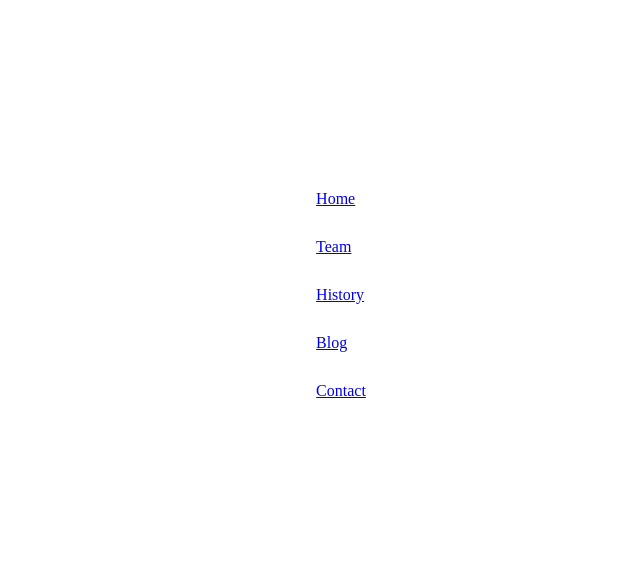
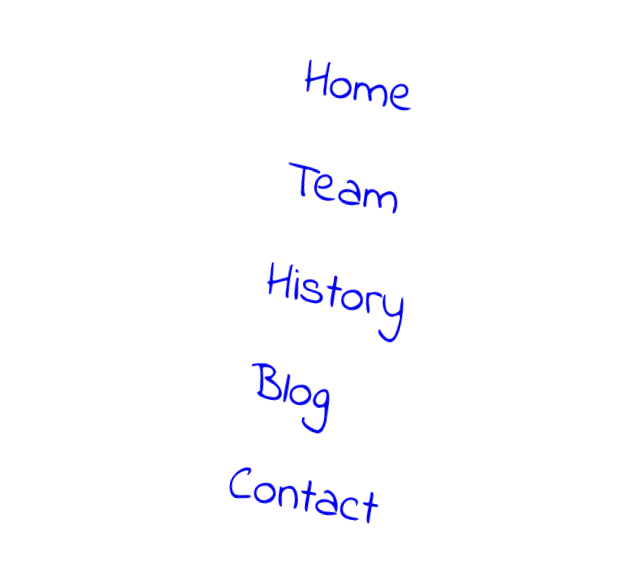
Before and after one commit to gaisinskii/animation1, a Vue app: page /#/ in a window 1280 px wide. Shown: the part 105-668 px from the top of the page, without its empty margins (555-1195 px from the left). Built offline with nearby package versions, Linux system fonts and the light colour scheme.

Commit message:
added simple mouseover animation

```diff
--- a/src/App.vue
+++ b/src/App.vue
@@ -5,10 +5,7 @@
 </template>
 
 <script>
-
-export default {
-
-};
+export default {};
 </script>
 
 <style lang="scss">
--- a/src/assets/styles/main.scss
+++ b/src/assets/styles/main.scss
@@ -1,3 +1,5 @@
+@import url("https://fonts.googleapis.com/css?family=Indie+Flower&display=swap");
+
 html,body {
   height: 100%;
 }
@@ -11,6 +13,7 @@ html,body {
 * {
   margin: 0;
   padding: 0;
+  font-family: 'Indie Flower', cursive;
 }
 
 $testvar: purple;
--- a/src/views/PageMain/PageMain.vue
+++ b/src/views/PageMain/PageMain.vue
@@ -1,39 +1,85 @@
 <template>
   <div class="page page_main">
-    <nav class="page__nav">
-      <ul class="page__list">
+    <nav
+      class="page__nav"
+      @mousemove="mouseMoveAnimation($event)"
+    >
+      <ul
+        class="page__list"
+        :style="{transform: `translateX(20vw) rotate3d(0, 1, 1, ${defaultNavAngle}deg)`}"
+      >
         <li class="page__list-item">
-          <router-link to="/">
+          <router-link
+            class="page__link"
+            to="/"
+          >
             Home
           </router-link>
         </li>
         <li class="page__list-item">
-          <router-link to="/team">
+          <router-link
+            class="page__link"
+            to="/team"
+          >
             Team
           </router-link>
         </li>
         <li class="page__list-item">
-          <router-link to="/history">
+          <router-link
+            class="page__link"
+            to="/history"
+          >
             History
           </router-link>
         </li>
         <li class="page__list-item">
-          <router-link to="/blog">
+          <router-link
+            class="page__link"
+            to="/blog"
+          >
             Blog
           </router-link>
         </li>
         <li class="page__list-item">
-          <router-link to="/contact">
+          <router-link
+            class="page__link"
+            to="/contact"
+          >
             Contact
           </router-link>
         </li>
+        </ulclass="page__list">
       </ul>
     </nav>
   </div>
 </template>
 
 <script>
-export default {};
+export default {
+  data() {
+    return {
+      angle: 15,
+    };
+  },
+  computed: {
+    defaultNavAngle: {
+      get() {
+        return this.angle;
+      },
+      set(v) {
+        this.angle = v;
+      },
+    },
+  },
+  methods: {
+    mouseMoveAnimation(e) {
+      const x = e.clientX;
+      const y = e.clientY;
+      const sum = (x + y) / 100 - 15;
+      this.defaultNavAngle = sum;
+    },
+  },
+};
 </script>
 
 <style lang="scss">
@@ -47,7 +93,9 @@ export default {};
       height: 100%;
     }
     &__list {
-      transform: translateX(20vw);
+      perspective: 1000px;
+      transform-style: preserve-3d;
+      transform: translateX(20vw) rotate3d(0, 1, 1, 15deg);
       list-style: none;
     }
     &__list-item {
@@ -55,6 +103,10 @@ export default {};
         margin-top: 30px;
       }
     }
+    &__link {
+      text-decoration: none;
+      font-size: 50px;
+    }
   }
 }
 </style>
```
